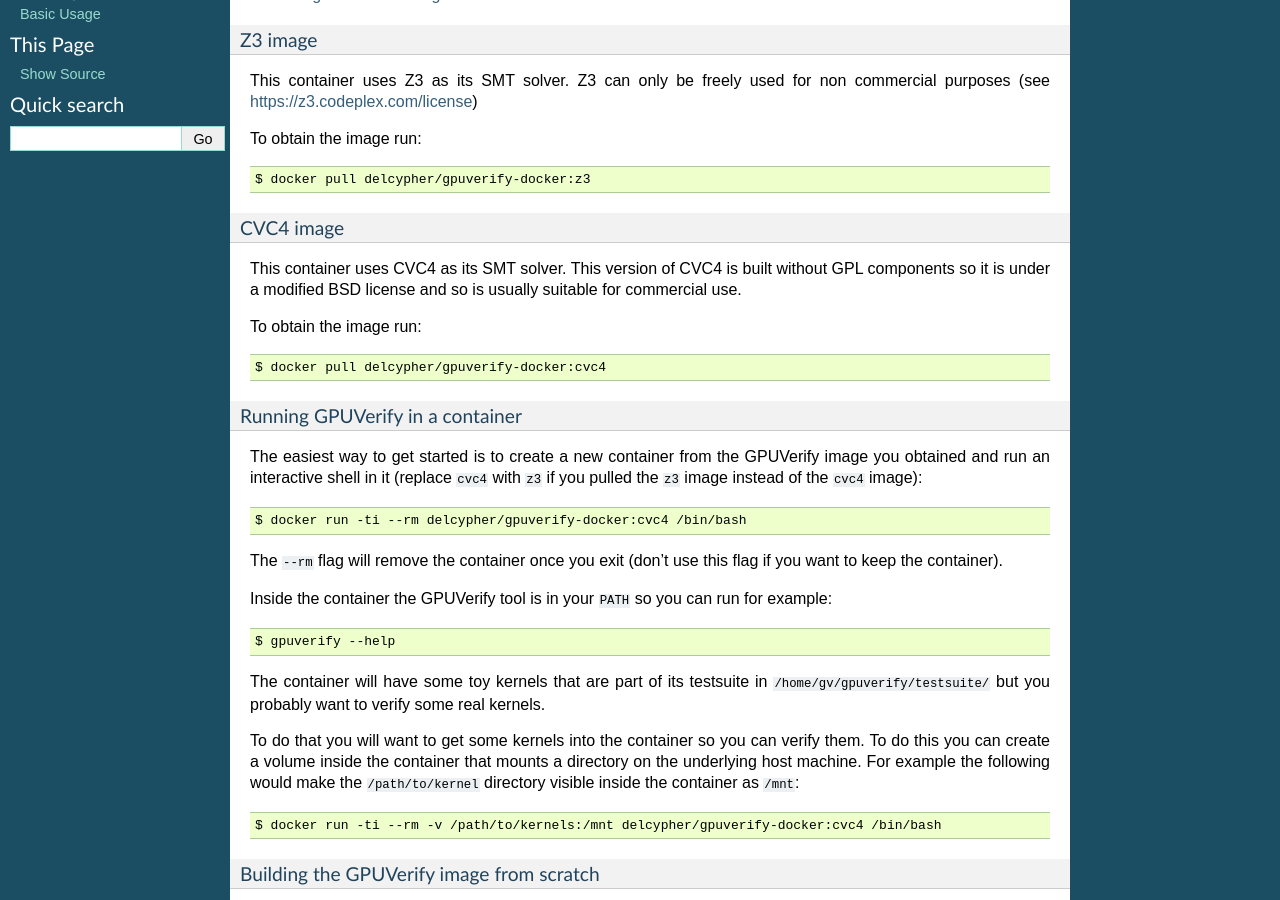
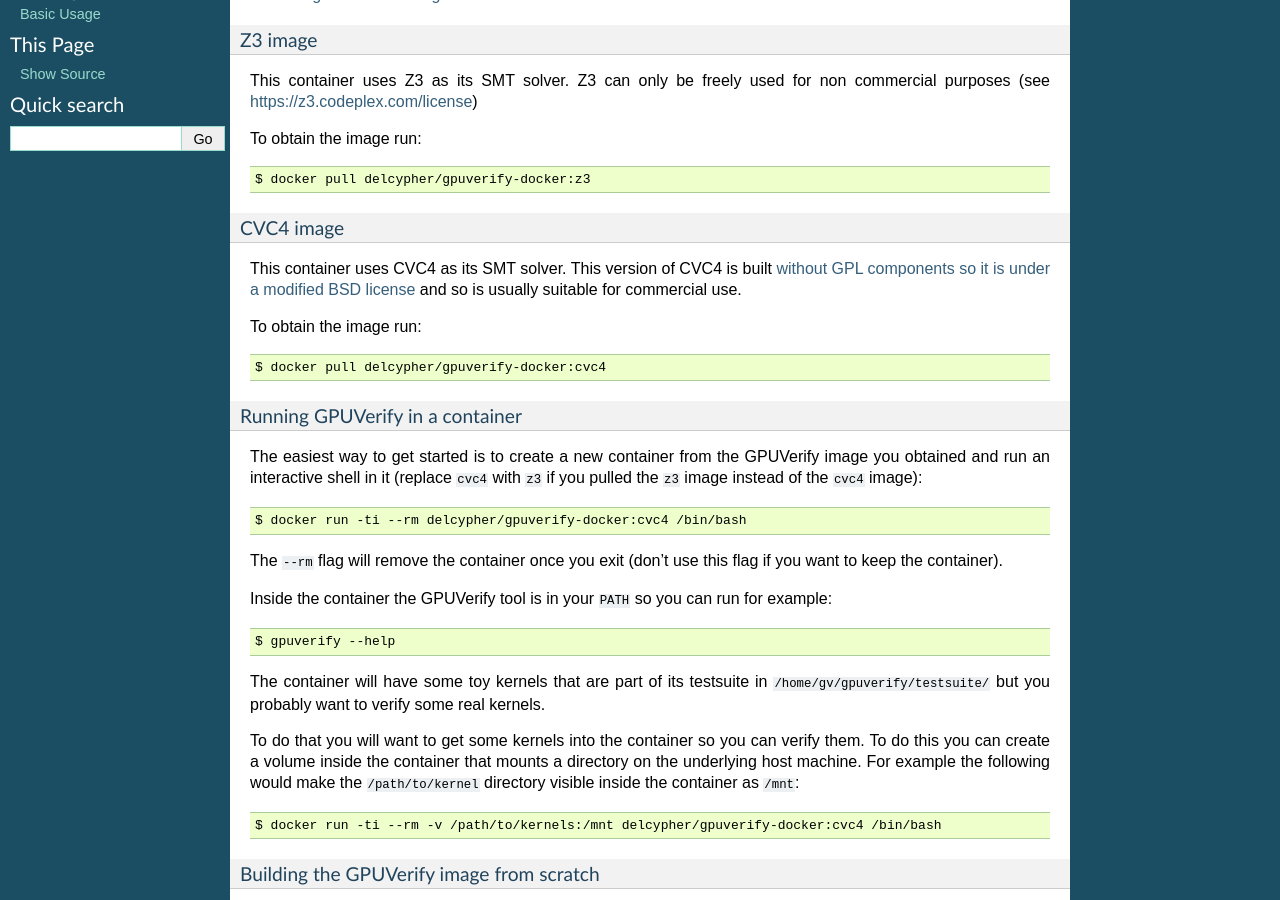
Before and after one commit to mc-imperial/gpuverify, a Sphinx documentation site: the page built from Documentation/installation.rst, in a window 1280 px wide and 900 px high, scrolled down 478 px. Built offline with Sphinx 7.4.7, drawn with Linux system fonts in a browser that asks for light colours; formulas are drawn with MathJax 3; some of the changed lines change nothing that is shown.

Commit message:
Add link CVC4 licence.

```diff
--- a/Documentation/installation.rst
+++ b/Documentation/installation.rst
@@ -42,8 +42,8 @@
 ^^^^^^^^^^
 
 This container uses CVC4 as its SMT solver. This version of CVC4 is
-built without GPL components so it is under a modified BSD license and so
-is usually suitable for commercial use.
+built `without GPL components so it is under a modified BSD license <http://cvc4.cs.nyu.edu/doc/copyright.html>`_
+and so is usually suitable for commercial use.
 
 To obtain the image run::
 
```
